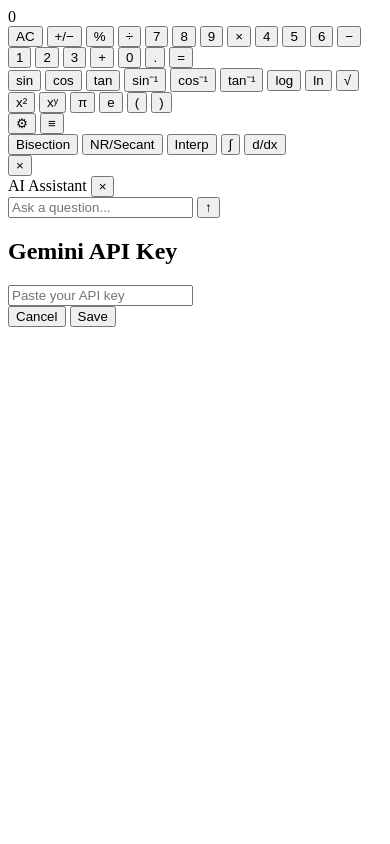
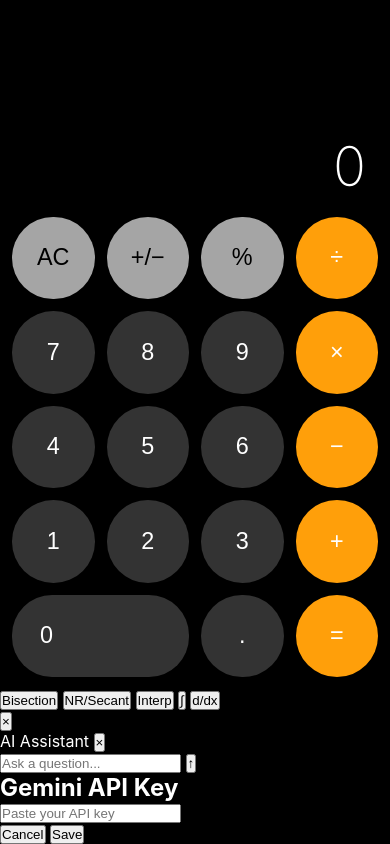
Before and after one commit to Samhubby/calculator, a plain HTML site: page index.html in a window 390 px wide. Drawn offline with nearby package versions, Linux system fonts and the light colour scheme.

Commit message:
feat: add iPhone calculator portrait styles

```diff
--- a/styles.css
+++ b/styles.css
@@ -1 +1,102 @@
-/* styles.css — filled in Task 2 */
+/* ===== RESET & BASE ===== */
+*, *::before, *::after { box-sizing: border-box; margin: 0; padding: 0; }
+
+:root {
+  --bg: #000;
+  --btn-num: #333333;
+  --btn-fn: #a5a5a5;
+  --btn-op: #ff9f0a;
+  --btn-op-active: #fff;
+  --btn-sci: #2d2d2d;
+  --text: #fff;
+  --display-text: #fff;
+  --sheet-bg: #1c1c1e;
+  --sheet-border: #3a3a3c;
+  --input-bg: #2c2c2e;
+  --accent: #ff9f0a;
+}
+
+html, body {
+  height: 100%;
+  background: var(--bg);
+  color: var(--text);
+  font-family: -apple-system, BlinkMacSystemFont, 'SF Pro Display', sans-serif;
+  overflow: hidden;
+  touch-action: manipulation;
+  user-select: none;
+}
+
+#app {
+  display: flex;
+  flex-direction: column;
+  height: 100dvh;
+  max-width: 428px;
+  margin: 0 auto;
+  background: var(--bg);
+  position: relative;
+}
+
+/* ===== DISPLAY ===== */
+#display-wrap {
+  flex: 1;
+  display: flex;
+  align-items: flex-end;
+  justify-content: flex-end;
+  padding: 0 24px 8px;
+  overflow: hidden;
+}
+
+#display {
+  font-size: clamp(48px, 14vw, 96px);
+  font-weight: 200;
+  color: var(--display-text);
+  text-align: right;
+  white-space: nowrap;
+  overflow: hidden;
+  text-overflow: ellipsis;
+  max-width: 100%;
+  line-height: 1.1;
+}
+
+/* ===== BUTTON GRID ===== */
+#basic-grid {
+  display: grid;
+  grid-template-columns: repeat(4, 1fr);
+  gap: 12px;
+  padding: 12px;
+}
+
+.btn {
+  aspect-ratio: 1;
+  border: none;
+  border-radius: 50%;
+  font-size: clamp(22px, 6vw, 40px);
+  font-weight: 400;
+  cursor: pointer;
+  display: flex;
+  align-items: center;
+  justify-content: center;
+  transition: filter 0.1s;
+  -webkit-tap-highlight-color: transparent;
+  width: 100%;
+}
+
+.btn:active { filter: brightness(1.4); }
+
+.btn-num { background: var(--btn-num); color: var(--text); }
+.btn-fn  { background: var(--btn-fn); color: #000; }
+.btn-op  { background: var(--btn-op); color: #fff; }
+.btn-op.active { background: var(--btn-op-active); color: var(--btn-op); }
+
+/* Zero button spans 2 columns */
+.btn-zero {
+  grid-column: span 2;
+  aspect-ratio: unset;
+  border-radius: 40px;
+  justify-content: flex-start;
+  padding-left: 28px;
+}
+
+/* ===== LANDSCAPE TOOLBAR (hidden in portrait) ===== */
+#landscape-toolbar { display: none; }
+#sci-panel { display: none; }
```
